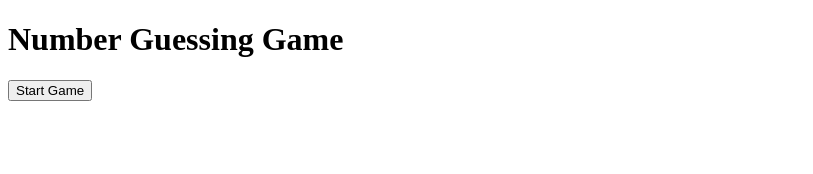
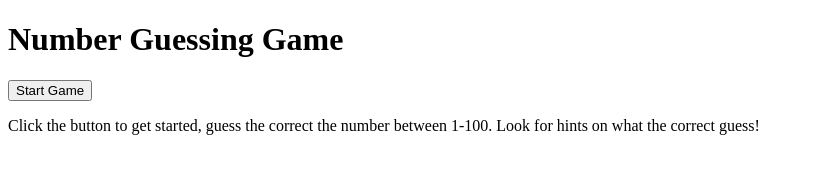
Before and after one commit to melaniemccallProcessing/JS-Nucamp, a plain HTML site: page index.html in a window 1280 px wide. Shown: the whole page, without its empty margins (0-813 px from the left). Drawn offline with Linux system fonts and the light colour scheme.

Commit message:
new paragraph

```diff
--- a/index.html
+++ b/index.html
@@ -9,6 +9,8 @@
     <p></p>
     <button type="button" onclick="runGame()">Start Game</button>
     <p></p>
+
+    <p>Click the button to get started, guess the correct the number between 1-100. Look for hints on what the correct guess!</p>
     <script>
 
     function runGame() {
```
